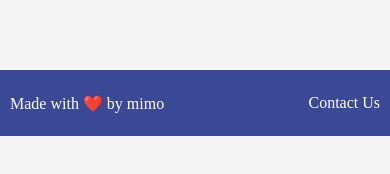
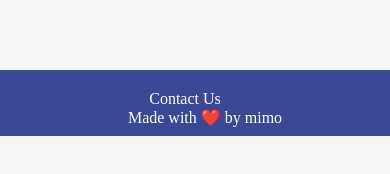
Before and after one commit to K00LRav/FakeStore, a React (Vite) app: page /details/1 in a window 390 px wide. Shown: the part 586-760 px from the top of the page. Built offline with nearby package versions, Linux system fonts and the light colour scheme; no server answers.

Commit message:
made changes to the cart page and details page button

```diff
--- a/src/components/Footer/Footer.css
+++ b/src/components/Footer/Footer.css
@@ -7,14 +7,27 @@
 }
 
 .footer-container p{
-    padding-left: 10px;
+    padding-left: 20px;
     color: white;
 }
 
 .contact-us{
-    margin-right: 10px;
     border: none;
     background-color: transparent;
     color: white;
     text-decoration: none;
+    padding-right: 20px;
 }
+
+
+@media screen and (max-width: 750px){
+
+    .footer-container{
+        display: flex;
+        flex-direction: column-reverse;
+        align-items: center;
+        justify-content: space-around;
+        padding: 20px;
+    }
+
+}
--- a/src/pages/ProductDetails/ProductDetails.css
+++ b/src/pages/ProductDetails/ProductDetails.css
@@ -59,6 +59,7 @@
     align-items: center;
     font-size: 14px;
     font-weight: 700;
+    cursor: pointer;
 }
 
 .product-details-info{
--- a/src/pages/ProductDetails/ProductDetails.jsx
+++ b/src/pages/ProductDetails/ProductDetails.jsx
@@ -1,14 +1,16 @@
 import React from 'react'
 import './ProductDetails.css'
-import { useState, useEffect } from 'react'
+import { useContext, useState, useEffect } from 'react'
 import axios from 'axios'
 import { useParams } from 'react-router-dom'
+import { CartContext } from '../../contexts/CartContext'
 
 function ProductDetails() {
 
     const {productId} = useParams()
     const [productDetails, setProductDetails] = useState('')
 
+    const {cart, addToCart, removeCart} = useContext(CartContext)
 
     useEffect(
         ()=>{
@@ -34,11 +36,21 @@ function ProductDetails() {
         <p className='desc-price'>${productDetails?.price}</p>
         <p className='desc'>Description</p>
         <p className='description'>{productDetails?.description}</p>
-        <p className='add-to-cart'>Add to Cart</p>
+        <p className='add-to-cart'>
+        {cart.find((item) => item.id === productDetails.id) ? (
+            <p onClick={() => removeCart(productDetails.id)}>Remove from Cart</p>
+          ) : (
+            <p onClick={() => addToCart(productDetails)}>Add to Cart</p>
+          )}
+        </p>
+
+        {/* <p className='add-to-cart'>Add to Cart</p> */}
+
         </div>
         </div>
         </div>
   )
+
 }
 
 export default ProductDetails
```
